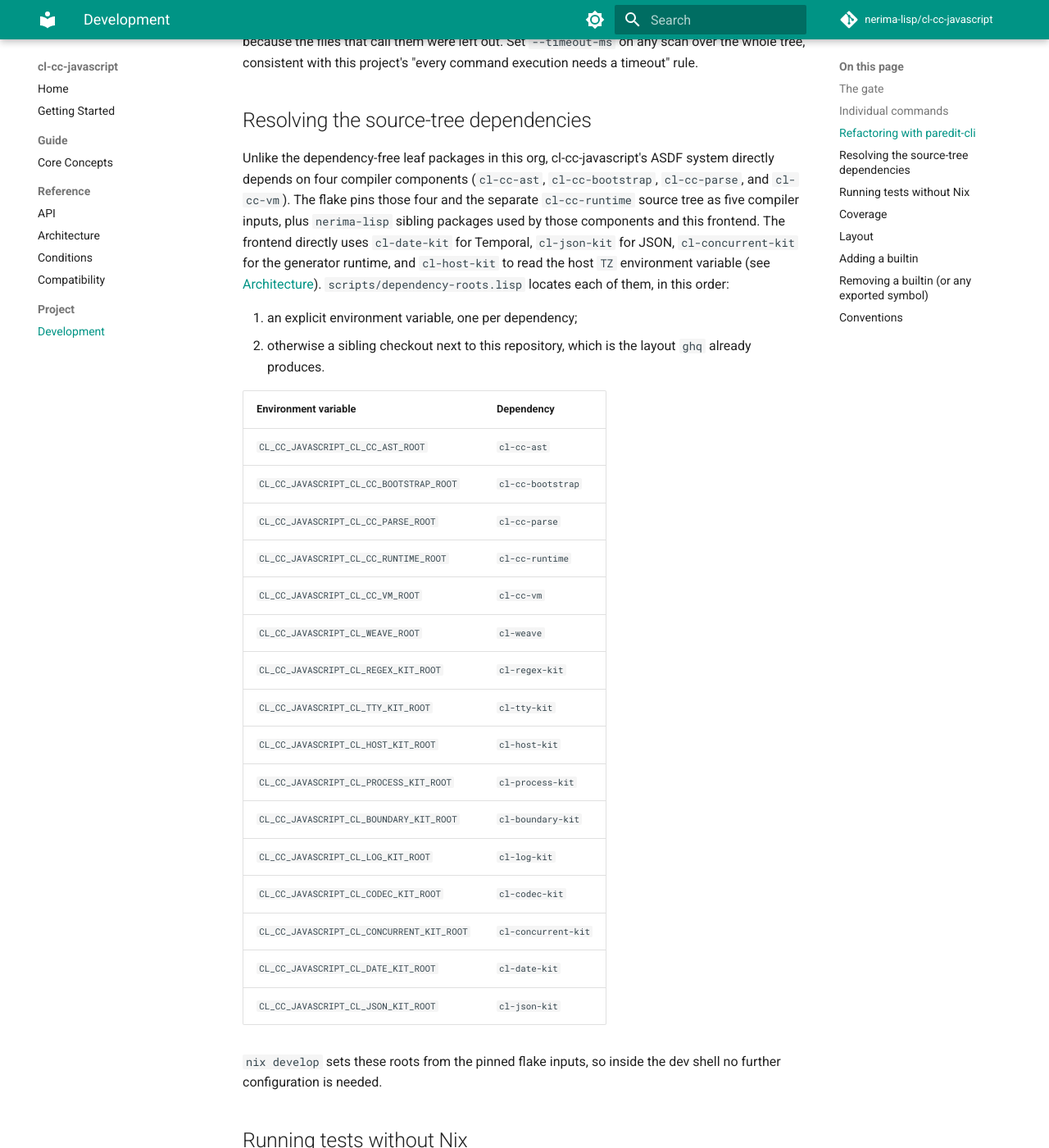
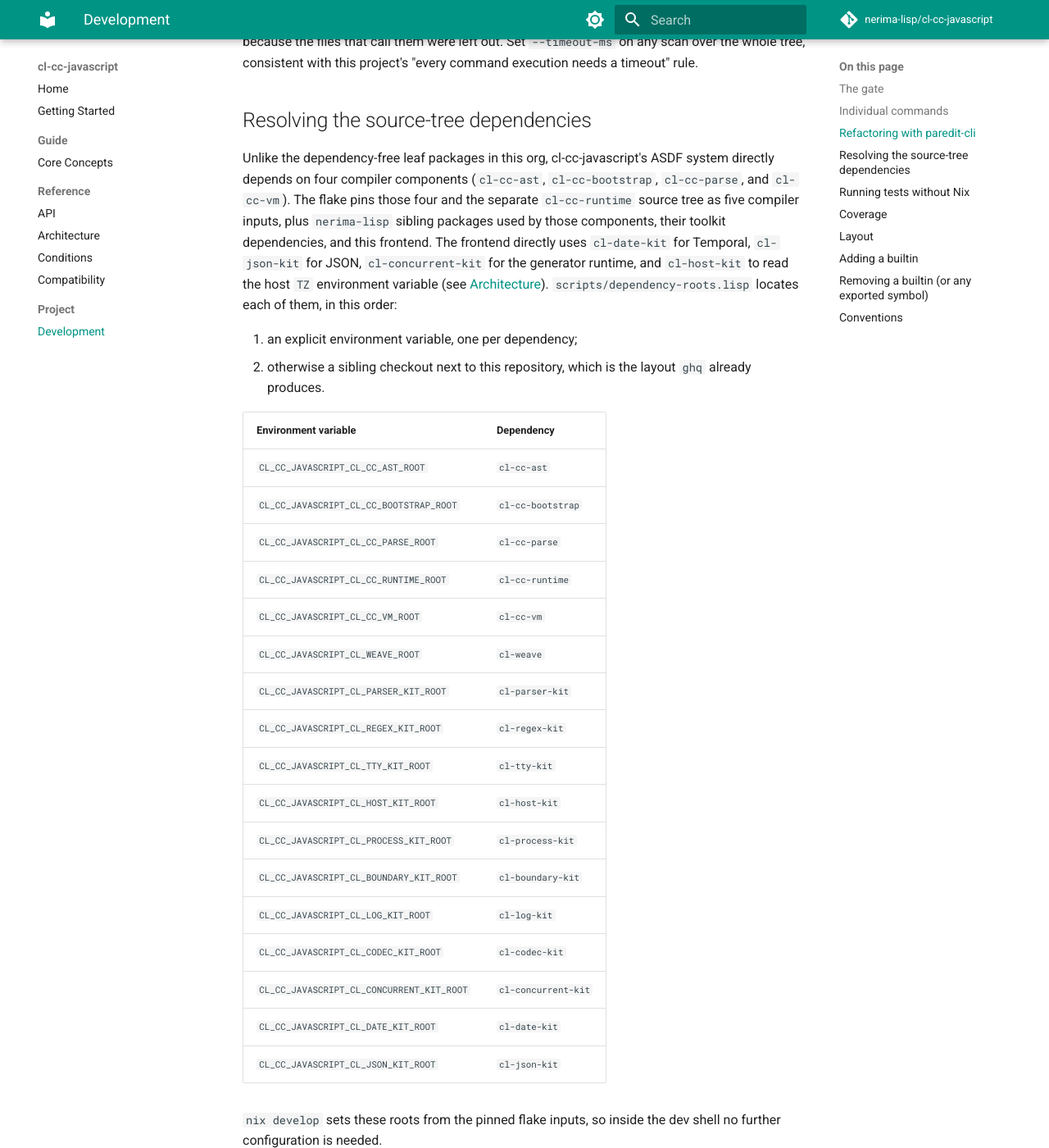
Before and after one commit to nerima-lisp/cl-cc-javascript, an MkDocs documentation site: the page built from docs/src/project/development.md, in a window 1280 px wide and 1400 px high, scrolled down 1224 px. Shown: the whole window at 82% size. Built offline with MkDocs 1.6.1 and Material for MkDocs 9.7.7, drawn with Linux system fonts in a browser that asks for light colours; comment, search, counter and statistics services are not loaded.

Commit message:
fix: include regex parser dependency root

```diff
--- a/docs/src/project/development.md
+++ b/docs/src/project/development.md
@@ -54,8 +54,8 @@ Unlike the dependency-free leaf packages in this org, cl-cc-javascript's ASDF sy
 directly depends on four compiler components (`cl-cc-ast`, `cl-cc-bootstrap`,
 `cl-cc-parse`, and `cl-cc-vm`). The flake pins those four and the separate
 `cl-cc-runtime` source tree as five compiler inputs, plus `nerima-lisp` sibling
-packages used by those components and this frontend. The frontend directly uses
-`cl-date-kit` for Temporal,
+packages used by those components, their toolkit dependencies, and this frontend.
+The frontend directly uses `cl-date-kit` for Temporal,
 `cl-json-kit` for JSON, `cl-concurrent-kit` for the generator runtime, and
 `cl-host-kit` to read the host `TZ` environment variable (see
 [Architecture](../reference/architecture.md)).
@@ -73,6 +73,7 @@ packages used by those components and this frontend. The frontend directly uses
 | `CL_CC_JAVASCRIPT_CL_CC_RUNTIME_ROOT` | `cl-cc-runtime` |
 | `CL_CC_JAVASCRIPT_CL_CC_VM_ROOT` | `cl-cc-vm` |
 | `CL_CC_JAVASCRIPT_CL_WEAVE_ROOT` | `cl-weave` |
+| `CL_CC_JAVASCRIPT_CL_PARSER_KIT_ROOT` | `cl-parser-kit` |
 | `CL_CC_JAVASCRIPT_CL_REGEX_KIT_ROOT` | `cl-regex-kit` |
 | `CL_CC_JAVASCRIPT_CL_TTY_KIT_ROOT` | `cl-tty-kit` |
 | `CL_CC_JAVASCRIPT_CL_HOST_KIT_ROOT` | `cl-host-kit` |
```
Also changed, not shown: 3 other files.
